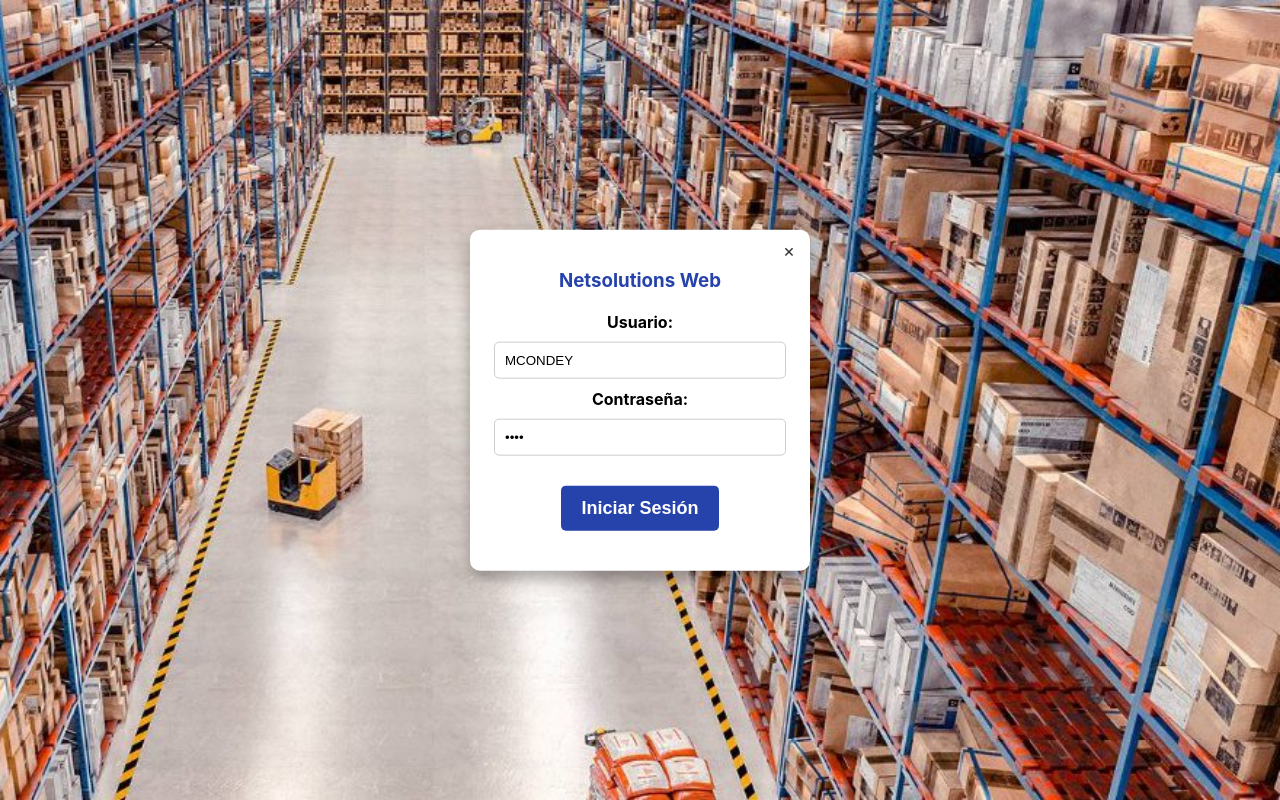
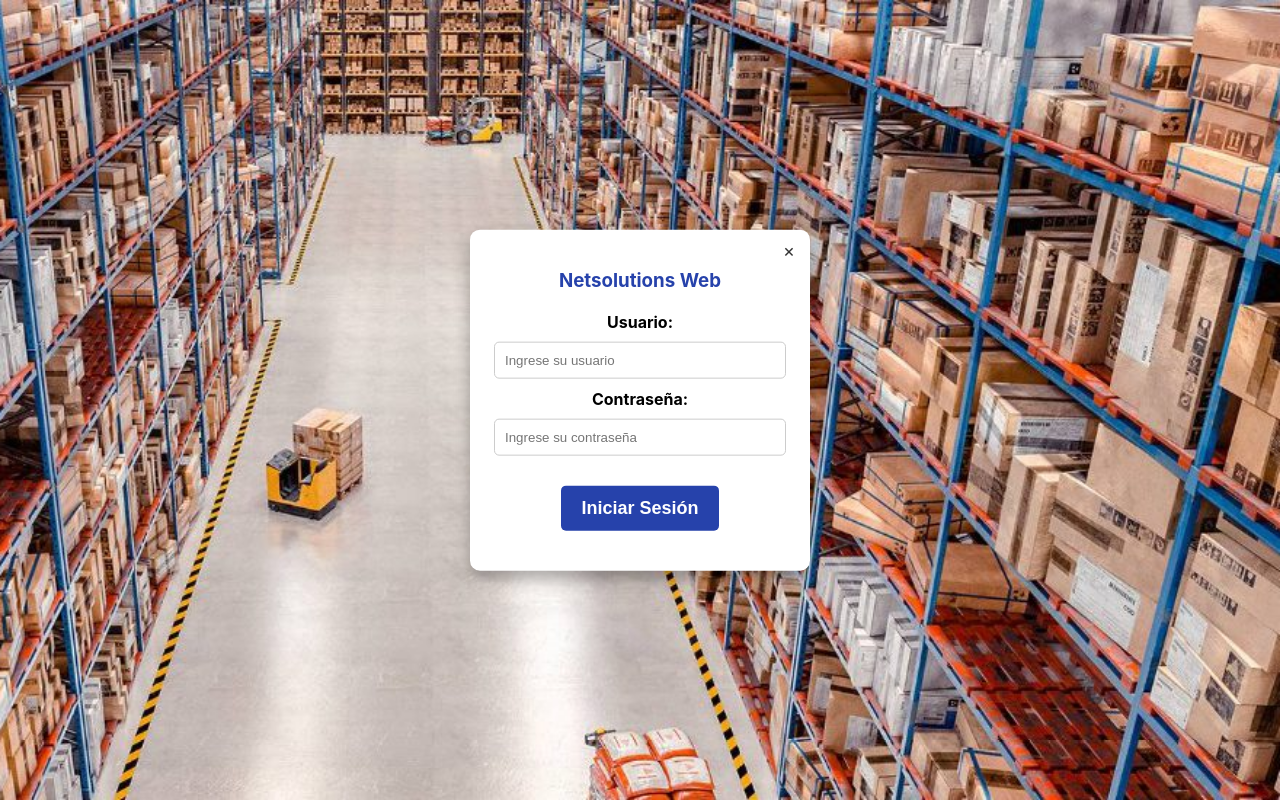
Before and after one commit to marioconde-stack/Proyecto-Netsolutions, a React (Create React App) app: page / in a window 1280 px wide. Both pictures are taken after a click on the button "Click aquí". Built offline with nearby package versions, Linux system fonts and the light colour scheme.

Commit message:
correccion

```diff
--- a/src/Background/Background.css
+++ b/src/Background/Background.css
@@ -1,4 +1,4 @@
-.fondo {
+     .fondo {
     background: url('../Imagenes1/logo1.jpeg') no-repeat center center fixed;
     background-size: cover;
     height: 100%;
@@ -7,4 +7,4 @@
     top: 0;
     left: 0;
     z-index: -1;
-}
+    }
--- a/src/IndexApp.jsx
+++ b/src/IndexApp.jsx
@@ -8,12 +8,20 @@ import './Background/Background.css';
 function IndexApp() {
   const [showLoginForm, setShowLoginForm] = useState(false);
   const [isLoggedIn, setIsLoggedIn] = useState(false);
+  const [currentUser, setCurrentUser] = useState('Invitado');
 
-  const handleShowLogin = () => setShowLoginForm(true);
-  const handleCloseLogin = () => setShowLoginForm(false);
+  const handleShowLogin = () => {
+    setShowLoginForm(true);
+  };
 
-  const handleLogin = (event) => {
-    event.preventDefault();
+  const handleCloseLogin = () => {
+    setShowLoginForm(false);
+  };
+
+  // Nueva función que recibe directamente el usuario
+  const handleLoginSuccess = (username) => {
+    console.log('Login exitoso para usuario:', username);
+    setCurrentUser(username);
     setIsLoggedIn(true);
     setShowLoginForm(false);
   };
@@ -21,6 +29,7 @@ function IndexApp() {
   const handleLogout = () => {
     setIsLoggedIn(false);
     setShowLoginForm(false);
+    setCurrentUser('Invitado');
   };
 
   return (
@@ -32,10 +41,19 @@ function IndexApp() {
       )}
 
       {showLoginForm && !isLoggedIn && (
-        <LoginForm onClose={handleCloseLogin} onLogin={handleLogin} />
+        <LoginForm
+          onClose={handleCloseLogin}
+          onLoginSuccess={handleLoginSuccess}
+        />
       )}
 
-      {isLoggedIn && <MainInterface onLogout={handleLogout} />}
+      {isLoggedIn && (
+        <MainInterface
+          onLogout={handleLogout}
+          username={currentUser}
+          warehouse="BOGOTÁ"
+        />
+      )}
     </div>
   );
 }
--- a/src/Login/LoginForm.jsx
+++ b/src/Login/LoginForm.jsx
@@ -1,19 +1,49 @@
-      import React from 'react';
+import React, { useState } from 'react';
 import './Login.css';
 
-const LoginForm = ({ onClose, onLogin }) => {
+const LoginForm = ({ onClose, onLoginSuccess }) => {
+  const [usuario, setUsuario] = useState('');
+  const [password, setPassword] = useState('');
+
+  const handleSubmit = (e) => {
+    e.preventDefault();
+
+    // Validar que los campos no estén vacíos
+    if (usuario.trim() && password.trim()) {
+      console.log('Intentando hacer login con:', usuario);
+      // Llamar a la función de éxito con el usuario
+      onLoginSuccess(usuario);
+    } else {
+      alert('Por favor complete ambos campos');
+    }
+  };
+
   return (
     <div className="login-box" id="loginBox">
       <span className="cerrar" onClick={onClose}>×</span>
       <h3>Netsolutions Web</h3>
-      <form onSubmit={onLogin}>
+      <form onSubmit={handleSubmit}>
         <div>
           <label><strong>Usuario:</strong></label><br />
-          <input type="text" name="usuario" defaultValue="MCONDEY" />
+          <input
+            type="text"
+            name="usuario"
+            value={usuario}
+            onChange={(e) => setUsuario(e.target.value)}
+            placeholder="Ingrese su usuario"
+            required
+          />
         </div>
         <div>
           <label><strong>Contraseña:</strong></label><br />
-          <input type="password" name="password" defaultValue="••••" />
+          <input
+            type="password"
+            name="password"
+            value={password}
+            onChange={(e) => setPassword(e.target.value)}
+            placeholder="Ingrese su contraseña"
+            required
+          />
         </div>
         <button type="submit" className="btn-login">
           Iniciar Sesión
--- a/src/MainInterface/MainInterface.jsx
+++ b/src/MainInterface/MainInterface.jsx
@@ -1,12 +1,17 @@
-      import React from 'react';
+import React from 'react';
 import Sidebar from '../Sidebar/Sidebar';
 import './MainInterface.css';
 
-const MainInterface = ({ onLogout }) => {
+const MainInterface = ({ onLogout, username, warehouse }) => {
+  // Asegurarnos de que siempre haya un valor
+  const displayUsername = username && username !== 'Invitado' ? username : 'Invitado';
+  const displayWarehouse = warehouse || 'BOGOTÁ';
+
   return (
     <div className="main-interface" id="sistema">
       <div className="topbar">
-        <strong>Usuario:</strong> MCONDEY &nbsp; | &nbsp; <strong>Bodega:</strong> BOGOTÁ
+        <strong>Usuario:</strong> {displayUsername} &nbsp; | &nbsp;
+        <strong>Bodega:</strong> {displayWarehouse}
         &nbsp; | &nbsp;
         <button
           onClick={onLogout}
@@ -24,7 +29,7 @@ const MainInterface = ({ onLogout }) => {
       </div>
       <Sidebar />
       <div className="content">
-        <h1>Bienvenido a Netsolutions Web</h1>
+        <h1>Bienvenido a Netsolutions Web, {displayUsername}!</h1>
         <p>Seleccione una opción del menú para comenzar.</p>
       </div>
     </div>
```
Also changed, not shown: src/MainInterface/MainInterface.css (line endings or trailing spaces).
